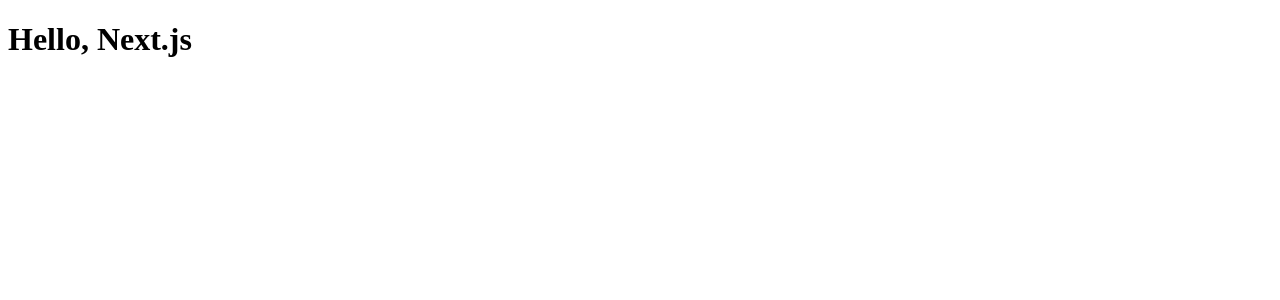
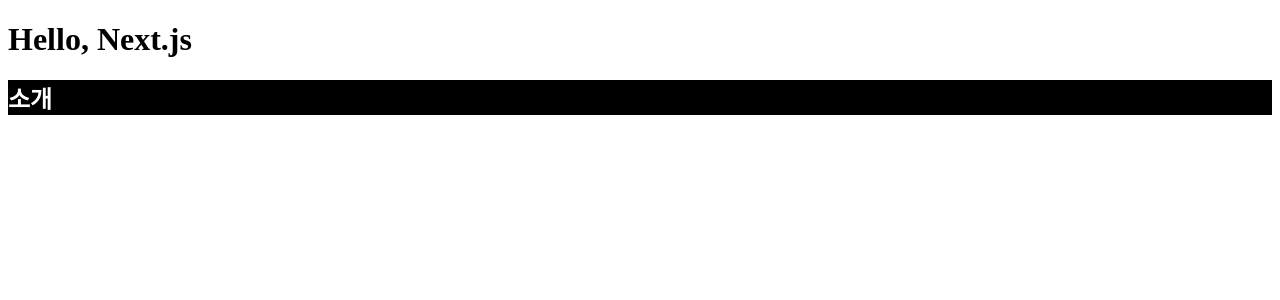
Before and after one commit to zeebraa00/next.js_tutorial, a Next.js app: page / in a window 1280 px wide. Shown: the top 300 px of the page. Built offline with nearby package versions, Linux system fonts and the light colour scheme.

Commit message:
[add] next page routing

```diff
--- a/pages/index.js
+++ b/pages/index.js
@@ -1,8 +1,15 @@
+import Link from "next/link"
+
 const Index = () => (
     <div>
         <h1>
             Hello, Next.js
         </h1>
+        <h2>
+            <Link href="/about">
+                <div style={{background : "black", color: "white"}} >소개</div>
+            </Link>
+        </h2>
     </div>
 );
 
```
Also changed, not shown: pages/about.js (added, +9 -0 lines).
